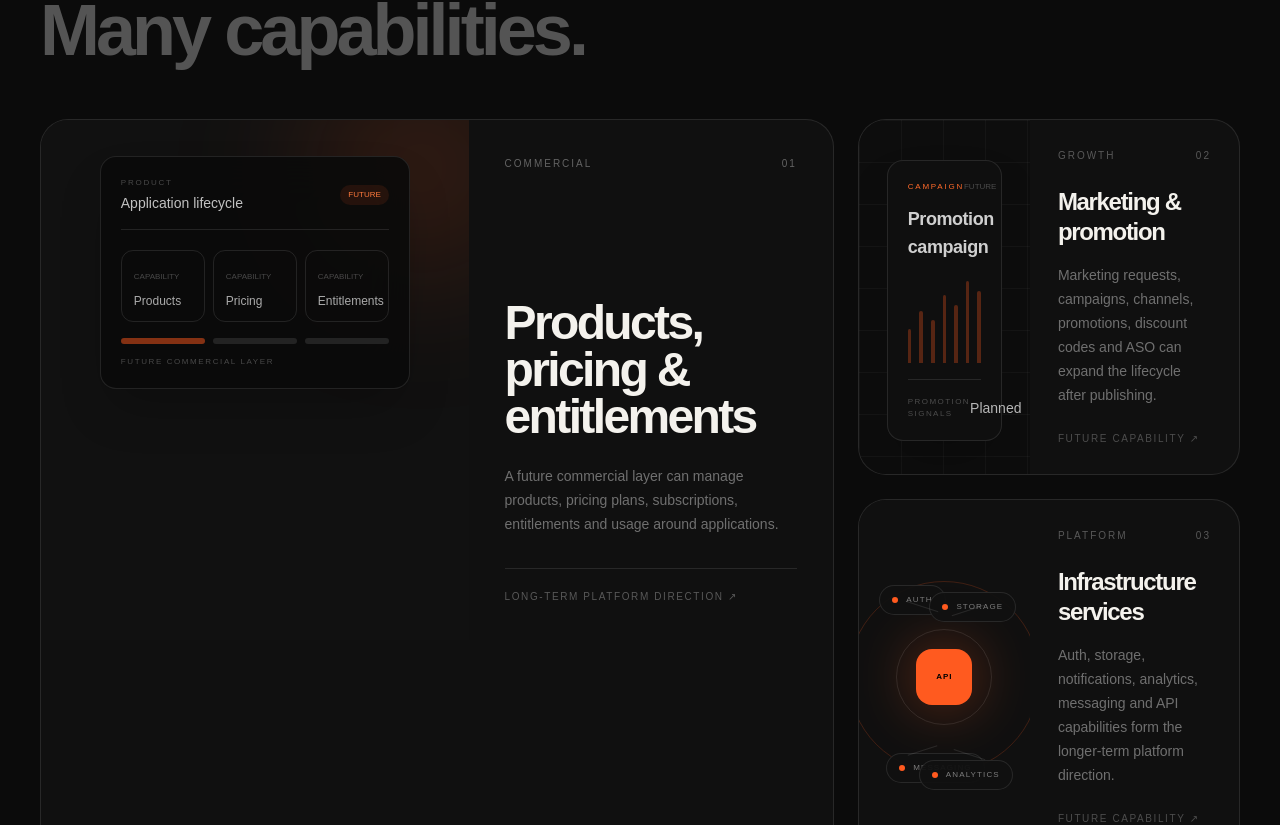
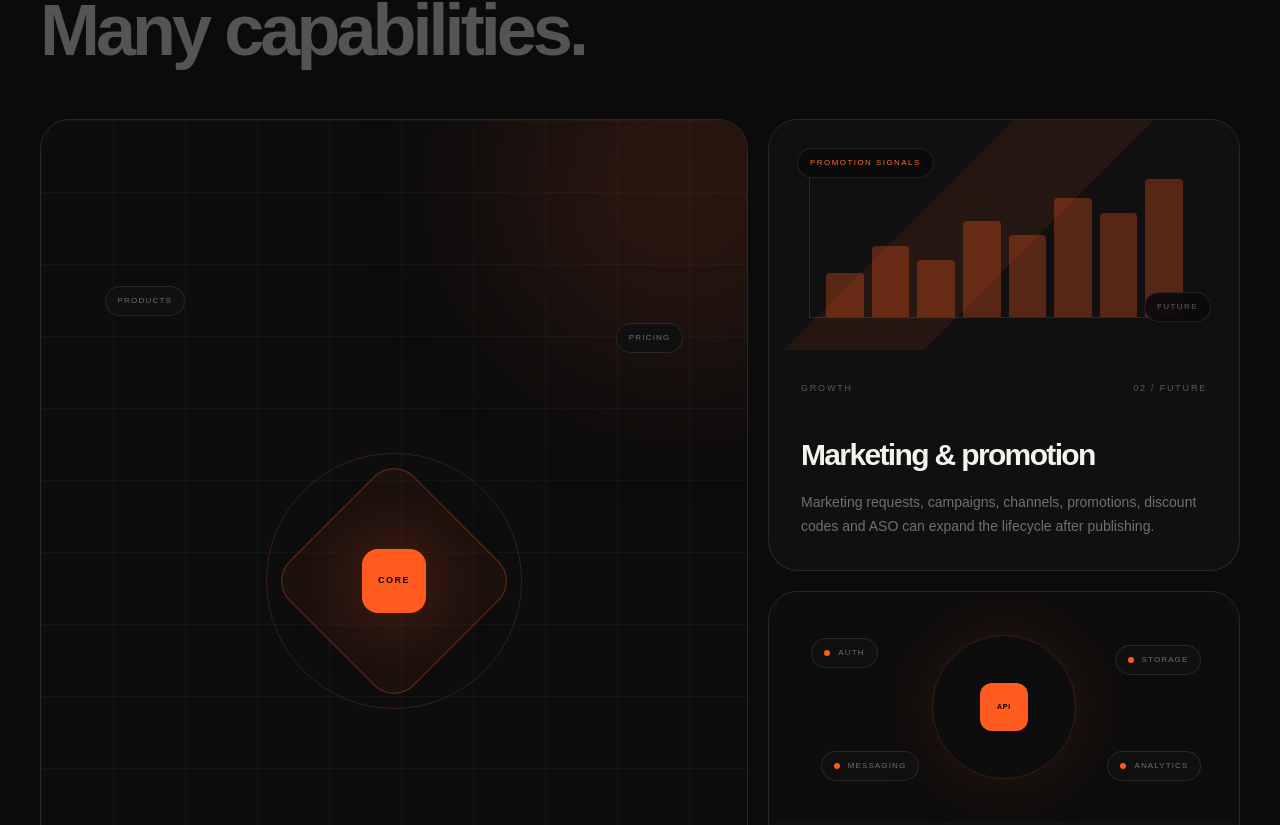
Before and after one commit to mohamad-es/Fonitas-website, a Next.js app: page / in a window 1280 px wide. Shown: the part 4515-5340 px from the top of the page. Built offline with nearby package versions, Linux system fonts and the light colour scheme.

Commit message:
refactor(home): create distinct platform roadmap composition

```diff
--- a/components/home/insights-showcase.tsx
+++ b/components/home/insights-showcase.tsx
@@ -25,88 +25,64 @@ const roadmap = [
 function RoadmapVisual({ type }: { type: string }) {
   if (type === "commercial") {
     return (
-      <div className="relative h-full min-h-72 overflow-hidden bg-[#111] p-7">
-        <div className="absolute -right-16 -top-16 h-56 w-56 rounded-full bg-[#ff5a1f]/15 blur-[70px]" />
-        <div className="relative mx-auto mt-2 max-w-[310px] rounded-2xl border border-white/10 bg-[#0b0b0b]/90 p-5 shadow-2xl backdrop-blur-xl transition duration-700 group-hover:-translate-y-1">
-          <div className="flex items-center justify-between border-b border-white/10 pb-4">
-            <div><p className="text-[8px] uppercase tracking-[.22em] text-white/25">Product</p><p className="mt-1 text-sm font-medium text-white/75">Application lifecycle</p></div>
-            <span className="rounded-full bg-[#ff5a1f]/10 px-2 py-1 text-[8px] text-[#ff7a3d]">FUTURE</span>
-          </div>
-          <div className="mt-5 grid grid-cols-3 gap-2">
-            <div className="rounded-xl border border-white/10 p-3"><span className="text-[8px] text-white/25">CAPABILITY</span><p className="mt-2 text-xs text-white/65">Products</p></div>
-            <div className="rounded-xl border border-white/10 p-3"><span className="text-[8px] text-white/25">CAPABILITY</span><p className="mt-2 text-xs text-white/65">Pricing</p></div>
-            <div className="rounded-xl border border-white/10 p-3"><span className="text-[8px] text-white/25">CAPABILITY</span><p className="mt-2 text-xs text-white/65">Entitlements</p></div>
-          </div>
-          <div className="mt-4 grid grid-cols-3 gap-2"><span className="h-1.5 rounded-full bg-[#ff5a1f]/50" /><span className="h-1.5 rounded-full bg-white/10" /><span className="h-1.5 rounded-full bg-white/10" /></div>
-          <p className="mt-3 text-[8px] uppercase tracking-[.2em] text-white/25">Future commercial layer</p>
-        </div>
+      <div className="relative h-full min-h-[420px] overflow-hidden bg-[#0d0d0d] p-7 lg:min-h-[560px]">
+        <div className="absolute inset-0 grid-bg opacity-35" />
+        <div className="absolute -right-24 -top-24 h-80 w-80 rounded-full bg-[#ff5a1f]/15 blur-[90px]" />
+        <div className="absolute left-1/2 top-1/2 h-64 w-64 -translate-x-1/2 -translate-y-1/2 rounded-full border border-[#ff5a1f]/20" />
+        <div className="absolute left-1/2 top-1/2 h-44 w-44 -translate-x-1/2 -translate-y-1/2 rotate-45 rounded-[28px] border border-[#ff5a1f]/35 bg-[#ff5a1f]/[.06] transition duration-700 group-hover:rotate-[60deg]" />
+        <div className="absolute left-1/2 top-1/2 flex h-16 w-16 -translate-x-1/2 -translate-y-1/2 items-center justify-center rounded-2xl bg-[#ff5a1f] text-[9px] font-semibold tracking-[.16em] text-black shadow-[0_0_70px_rgba(255,90,31,.35)]">CORE</div>
+        {[["PRODUCTS","left-[9%] top-[18%]"],["PRICING","right-[9%] top-[22%]"],["ENTITLEMENTS","right-[12%] bottom-[19%]"],["USAGE","left-[12%] bottom-[18%]"]].map(([label,pos]) => (
+          <div key={label} className={`absolute ${pos} rounded-full border border-white/10 bg-[#111]/90 px-3 py-2 text-[8px] uppercase tracking-[.15em] text-white/40 backdrop-blur-xl`}>{label}</div>
+        ))}
       </div>
     );
   }
 
   if (type === "growth") {
     return (
-      <div className="relative h-full min-h-72 overflow-hidden bg-[#0d0d0d] p-7">
-        <div className="absolute inset-0 opacity-60 [background-image:linear-gradient(rgba(255,255,255,.06)_1px,transparent_1px),linear-gradient(90deg,rgba(255,255,255,.06)_1px,transparent_1px)] [background-size:42px_42px]" />
-        <div className="relative mx-auto mt-3 max-w-[310px] rounded-2xl border border-white/10 bg-[#101010]/95 p-5 shadow-2xl backdrop-blur-xl transition duration-700 group-hover:scale-[1.02]">
-          <div className="flex items-center justify-between"><span className="text-[8px] uppercase tracking-[.22em] text-[#ff6a2a]">Campaign</span><span className="text-[8px] text-white/25">FUTURE</span></div>
-          <p className="mt-3 text-lg font-semibold tracking-tight text-white/80">Promotion campaign</p>
-          <div className="mt-5 flex items-end gap-2">
-            {[34, 52, 43, 68, 58, 82, 72].map((height, index) => <span key={index} className="flex-1 rounded-t bg-[#ff5a1f]/30" style={{ height: `${height}px` }} />)}
-          </div>
-          <div className="mt-4 flex items-center justify-between border-t border-white/10 pt-4"><span className="text-[8px] uppercase tracking-[.18em] text-white/25">Promotion signals</span><span className="text-sm text-white/70">Planned</span></div>
+      <div className="relative h-full min-h-[230px] overflow-hidden bg-[#101010] p-6">
+        <div className="absolute inset-0 bg-[linear-gradient(135deg,transparent_35%,rgba(255,90,31,.09)_35%,rgba(255,90,31,.09)_55%,transparent_55%)]" />
+        <div className="absolute inset-x-10 bottom-8 top-10 flex items-end gap-2 border-b border-l border-white/10 px-4">
+          {[28,45,36,61,52,76,66,88].map((height,index)=><span key={index} className="flex-1 rounded-t bg-[#ff5a1f]/30 transition-all duration-500 group-hover:bg-[#ff5a1f]/50" style={{height:`${height}%`}} />)}
         </div>
+        <div className="absolute left-7 top-7 rounded-full border border-white/10 bg-[#0b0b0b]/90 px-3 py-2 text-[8px] uppercase tracking-[.18em] text-[#ff6a2a]">Promotion signals</div>
+        <div className="absolute bottom-7 right-7 rounded-full border border-white/10 bg-[#0b0b0b]/90 px-3 py-2 text-[8px] uppercase tracking-[.18em] text-white/35">Future</div>
       </div>
     );
   }
 
   return (
-    <div className="relative h-full min-h-72 overflow-hidden bg-[#101010] p-7">
-      <div className="absolute left-1/2 top-1/2 h-48 w-48 -translate-x-1/2 -translate-y-1/2 rounded-full border border-[#ff5a1f]/20" />
-      <div className="absolute left-1/2 top-1/2 h-24 w-24 -translate-x-1/2 -translate-y-1/2 rounded-full border border-white/10" />
-      <div className="absolute left-1/2 top-1/2 flex h-14 w-14 -translate-x-1/2 -translate-y-1/2 items-center justify-center rounded-2xl bg-[#ff5a1f] text-[8px] font-semibold uppercase tracking-[.12em] text-black shadow-[0_0_60px_rgba(255,90,31,.4)]">API</div>
-      {[["AUTH", "left-[12%] top-[24%]"], ["STORAGE", "right-[8%] top-[26%]"], ["MESSAGING", "left-[16%] bottom-[20%]"], ["ANALYTICS", "right-[10%] bottom-[18%]"]].map(([label, position]) => (
-        <div key={label} className={`absolute ${position} flex items-center gap-2 rounded-full border border-white/10 bg-[#111]/90 px-3 py-2 backdrop-blur-xl`}>
-          <span className="h-1.5 w-1.5 rounded-full bg-[#ff5a1f]" />
-          <span className="text-[8px] uppercase tracking-[.14em] text-white/45">{label}</span>
-        </div>
+    <div className="relative h-full min-h-[230px] overflow-hidden bg-[#0d0d0d] p-6">
+      <div className="absolute left-1/2 top-1/2 h-36 w-36 -translate-x-1/2 -translate-y-1/2 rounded-full border border-[#ff5a1f]/20 shadow-[0_0_80px_rgba(255,90,31,.12)]" />
+      <div className="absolute left-1/2 top-1/2 flex h-12 w-12 -translate-x-1/2 -translate-y-1/2 items-center justify-center rounded-xl bg-[#ff5a1f] text-[7px] font-semibold tracking-[.12em] text-black">API</div>
+      {[["AUTH","left-[9%] top-[20%]"],["STORAGE","right-[8%] top-[23%]"],["MESSAGING","left-[11%] bottom-[18%]"],["ANALYTICS","right-[8%] bottom-[18%]"]].map(([label,pos])=>(
+        <div key={label} className={`absolute ${pos} flex items-center gap-2 rounded-full border border-white/10 bg-[#111]/90 px-3 py-2 text-[8px] uppercase tracking-[.14em] text-white/40 backdrop-blur-xl`}><span className="h-1.5 w-1.5 rounded-full bg-[#ff5a1f]" />{label}</div>
       ))}
-      <div className="absolute left-[27%] top-[30%] h-px w-[20%] rotate-[18deg] bg-white/10" />
-      <div className="absolute right-[26%] top-[31%] h-px w-[20%] rotate-[-18deg] bg-white/10" />
-      <div className="absolute bottom-[29%] left-[28%] h-px w-[18%] rotate-[-18deg] bg-white/10" />
-      <div className="absolute bottom-[28%] right-[26%] h-px w-[19%] rotate-[18deg] bg-white/10" />
     </div>
   );
 }
 
 export function InsightsShowcase() {
   return (
-    <div className="grid gap-6 lg:grid-cols-[1.35fr_.65fr]">
-      <article className="group overflow-hidden rounded-[28px] border border-white/10 bg-[#101010] transition duration-500 hover:-translate-y-1 hover:border-white/20">
-        <div className="grid lg:grid-cols-[1.08fr_.92fr]">
-          <RoadmapVisual type={roadmap[0].visual} />
-          <div className="flex min-h-72 flex-col justify-between p-7 lg:min-h-[520px] lg:p-9">
-            <div className="flex items-center justify-between text-[10px] uppercase tracking-[.2em] text-white/35"><span>{roadmap[0].category}</span><span>{roadmap[0].number}</span></div>
-            <div>
-              <h3 className="font-display max-w-xl text-3xl font-semibold leading-[.98] sm:text-5xl">{roadmap[0].title}</h3>
-              <p className="mt-6 max-w-md text-sm leading-6 text-white/40">{roadmap[0].description}</p>
-              <div className="mt-8 border-t border-white/10 pt-5 text-[10px] uppercase tracking-[.16em] text-white/30">Long-term platform direction ↗</div>
-            </div>
+    <div className="grid gap-5 lg:grid-cols-[1.2fr_.8fr]">
+      <article className="group relative overflow-hidden rounded-[30px] border border-white/10 bg-[#101010]">
+        <RoadmapVisual type={roadmap[0].visual} />
+        <div className="relative -mt-24 p-7 sm:p-9 lg:p-11">
+          <div className="max-w-2xl rounded-[24px] border border-white/10 bg-[#0b0b0b]/90 p-7 backdrop-blur-xl sm:p-9">
+            <div className="flex items-center justify-between text-[9px] uppercase tracking-[.22em] text-white/30"><span>{roadmap[0].category}</span><span>01 / FUTURE</span></div>
+            <h3 className="font-display mt-7 text-4xl font-semibold leading-[.95] sm:text-6xl">{roadmap[0].title}</h3>
+            <p className="mt-6 max-w-xl text-sm leading-6 text-white/40">{roadmap[0].description}</p>
+            <div className="mt-8 flex items-center gap-3 text-[9px] uppercase tracking-[.2em] text-[#ff6a2a]"><span className="h-px w-8 bg-[#ff5a1f]/50" /> Long-term platform direction</div>
           </div>
         </div>
       </article>
-
-      <div className="grid gap-6">
+      <div className="grid gap-5">
         {roadmap.slice(1).map((item) => (
-          <article key={item.number} className="group grid overflow-hidden rounded-[28px] border border-white/10 bg-[#101010] transition duration-500 hover:-translate-y-1 hover:border-white/20 sm:grid-cols-[.9fr_1.1fr]">
+          <article key={item.number} className="group grid overflow-hidden rounded-[30px] border border-white/10 bg-[#101010] sm:grid-cols-[.9fr_1.1fr] lg:grid-cols-1">
             <RoadmapVisual type={item.visual} />
-            <div className="flex flex-col justify-between p-7">
-              <div className="flex items-center justify-between text-[10px] uppercase tracking-[.2em] text-white/30"><span>{item.category}</span><span>{item.number}</span></div>
-              <div className="mt-12 sm:mt-6">
-                <h3 className="font-display text-2xl font-semibold leading-tight">{item.title}</h3>
-                <p className="mt-4 text-sm leading-6 text-white/40">{item.description}</p>
-                <div className="mt-6 text-[10px] uppercase tracking-[.16em] text-white/25">Future capability ↗</div>
-              </div>
+            <div className="flex flex-col justify-between p-7 sm:p-8 lg:min-h-[220px]">
+              <div className="flex items-center justify-between text-[9px] uppercase tracking-[.2em] text-white/30"><span>{item.category}</span><span>{item.number} / FUTURE</span></div>
+              <div className="mt-8"><h3 className="font-display text-3xl font-semibold leading-tight">{item.title}</h3><p className="mt-4 text-sm leading-6 text-white/40">{item.description}</p></div>
             </div>
           </article>
         ))}
```
